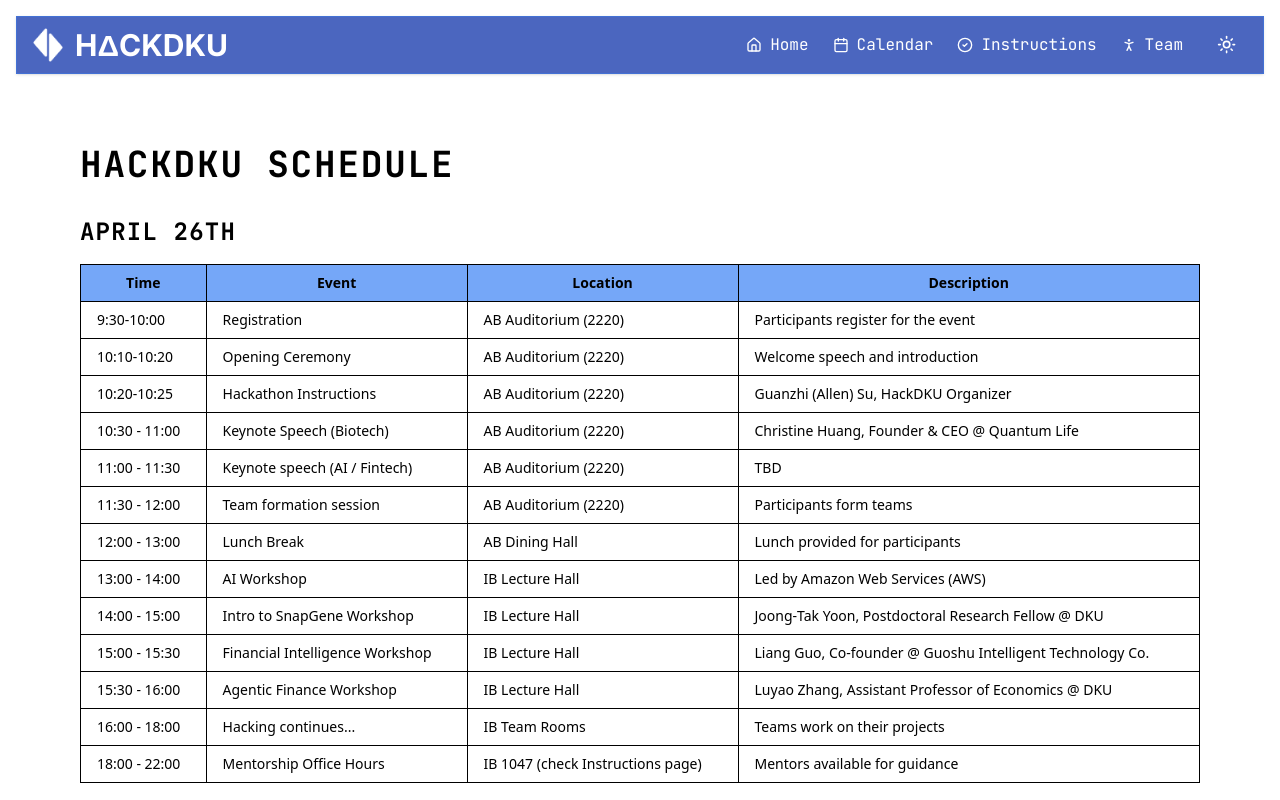
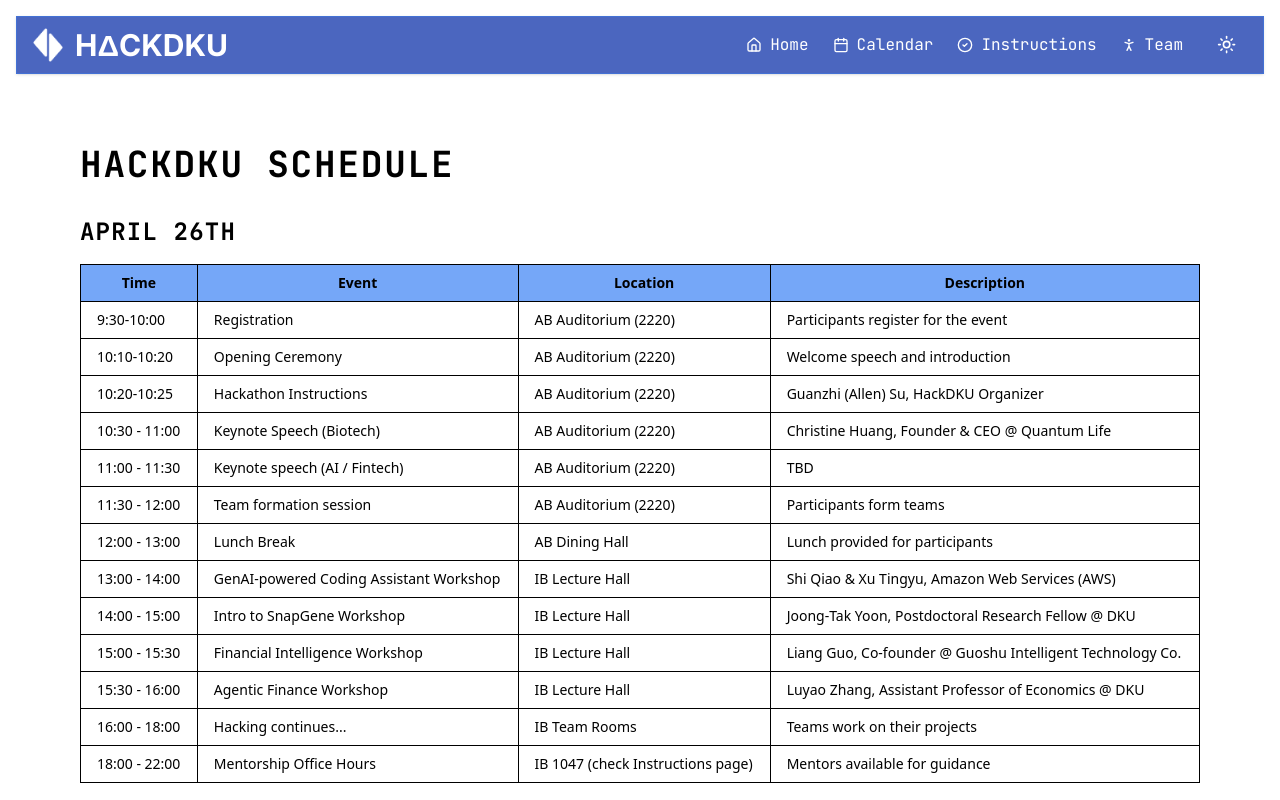
Before and after one commit to othmaneechc/hackdku25, a Next.js app: page /timeline in a window 1280 px wide. Shown: the top 800 px of the page. Built offline with nearby package versions, Linux system fonts and the light colour scheme; a web font is replaced by a local one.

Commit message:
added aws speakers

```diff
--- a/src/app/page.tsx
+++ b/src/app/page.tsx
@@ -165,6 +165,18 @@ const speakers: Speaker[] = [
     title: "Assistant Professor of Economics • DKU",
     bio: `Dr. Luyau Zhang is an Assistant Professor of Economics at DKU, Senior Research Scientist at the Digital Innovation Research Center, Founding Advisor of DKU Finance and AI Clubs, and Pioneering Interdisciplinary Research at the interplay of computational and economic science on groundbreaking technologies. Dr. Zhang will lead workshop where she plans to introduce the concept of agentic finance, focusing on the development of multi-agent intelligence systems to address global financial sustainability challenges. Participants will learn about the principles and applications of agentic finance, and how it can be used to create innovative solutions for sustainable financial practices.`,
     picture: "/chairs/luyao.png",
+  },
+  {
+    name: "Xu Tingyu",
+    title: "Business Development Representative • AWS",
+    bio: `Xu Tingyu is a Business Development Representative at AWS. He specializes in go-to-market strategies for GenAI solutions and will present on the GenAI-powered Coding Assistant, demonstrating how developers can seamlessly integrate AI-driven code generation into their workflows using AWS services.`,
+    picture: "/speakers/xutingyu.png",
+  },
+  {
+    name: "Shi Qiao",
+    title: "Senior GenAI GTM Specialist • AWS",
+    bio: `Shi Qiao is a Senior Go-to-Market Specialist for Generative AI at AWS. With a focus on developer enablement and AI adoption, he will co-present the GenAI-powered Coding Assistant, sharing best practices for leveraging AWS’s AI stack to accelerate coding productivity.`,
+    picture: "/speakers/shiqiao.png",
   },
 ];
 
--- a/src/app/timeline/page.tsx
+++ b/src/app/timeline/page.tsx
@@ -67,9 +67,9 @@ export default function TimelinePage() {
               </tr>
               <tr>
                 <td className="px-4 py-2 border">13:00 - 14:00</td>
-                <td className="px-4 py-2 border">AI Workshop</td>
+                <td className="px-4 py-2 border">GenAI-powered Coding Assistant Workshop</td>
                 <td className="px-4 py-2 border">IB Lecture Hall</td>
-                <td className="px-4 py-2 border">Led by Amazon Web Services (AWS)</td>
+                <td className="px-4 py-2 border">Shi Qiao & Xu Tingyu, Amazon Web Services (AWS)</td>
               </tr>
               <tr>
                 <td className="px-4 py-2 border">14:00 - 15:00</td>
```
Also changed, not shown: public/speakers/shiqiao.png (added), public/speakers/xutingyu.png (added).
